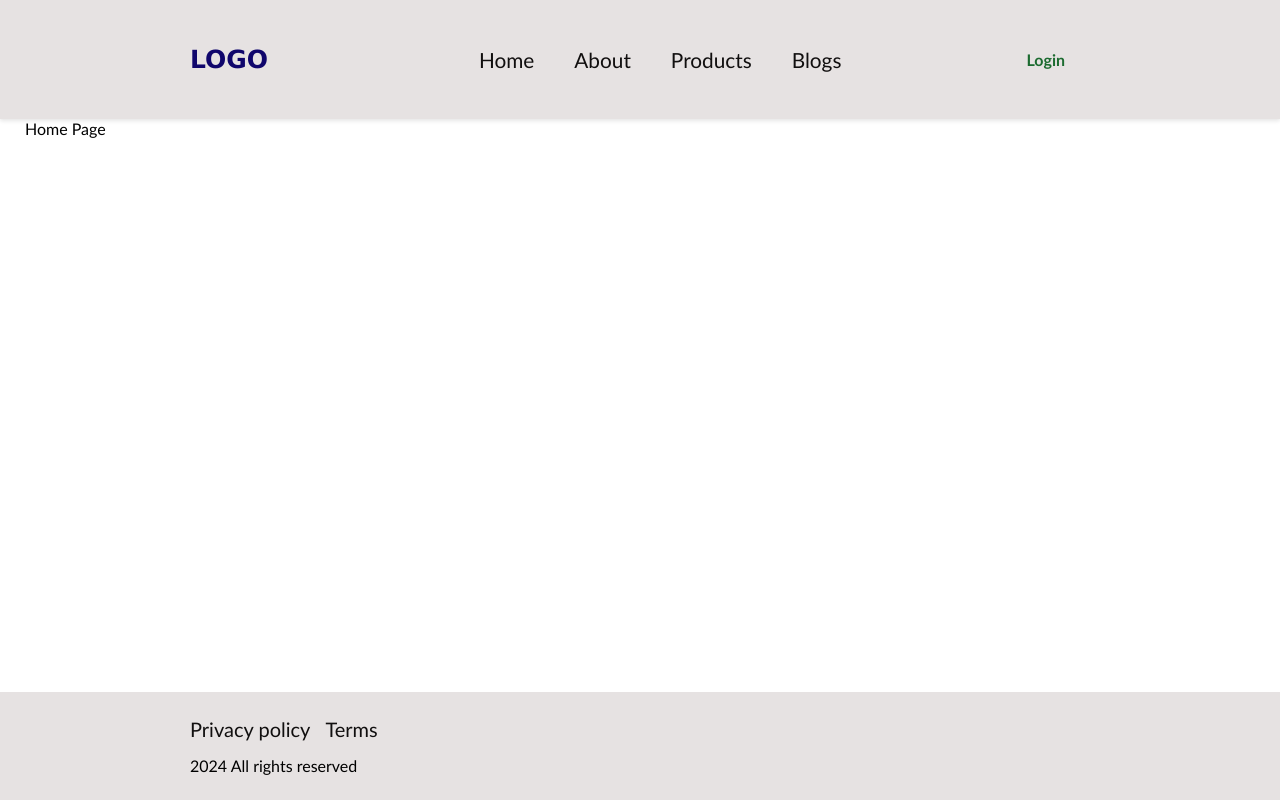
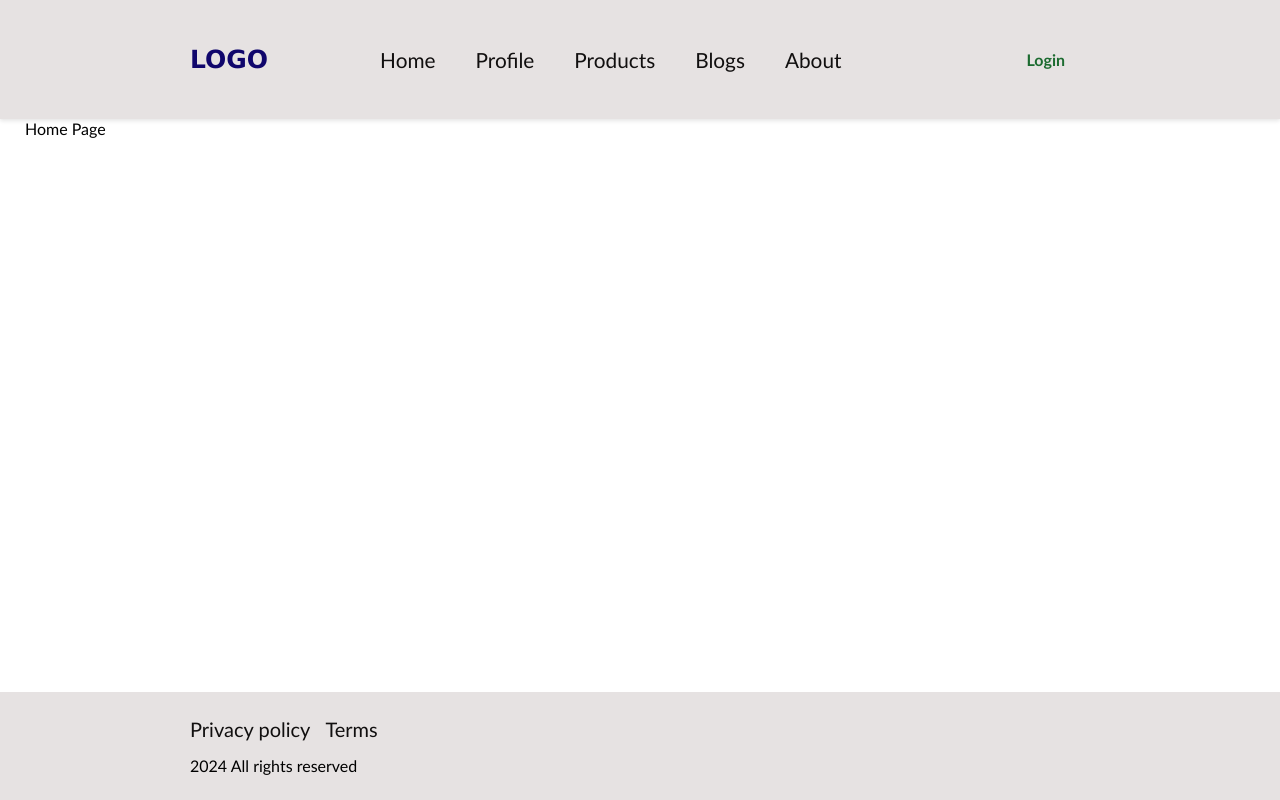
Before and after one commit to Tornik2/Assignment1, a Next.js app: page / in a window 1280 px wide. Built offline with nearby package versions, Linux system fonts and the light colour scheme; no server answers.

Commit message:
add Profile in Header Navigation

```diff
--- a/app/components/Header/Header.js
+++ b/app/components/Header/Header.js
@@ -9,7 +9,6 @@ import Link from "next/link";
 // import Link from "next/link";
 
 export default function Header() {
-  // eslint-disable-next-line no-unused-vars
   const { user, isLoading } = useUser();
   console.log(isLoading ? "loading" : user);
   const [isMenuActive, setIsMenuActive] = useState("");
@@ -20,7 +19,9 @@ export default function Header() {
   return (
     <header className="padding__header__footer">
       <div className="header_wrapper">
-        <div className="logo">LOGO</div>
+        <Link href={"/"}>
+          <div className="logo">LOGO</div>
+        </Link>
         <div
           onClick={toggleMenu}
           className={`header_menu-button ${isMenuActive && "active"}`}
@@ -38,7 +39,9 @@ export default function Header() {
                 " "
               ) : !isLoading && user ? (
                 <div className="nav__profile">
-                  <p>PROFILE</p>
+                  <div className="user__image" style={{ cursor: "pointer" }}>
+                    <img src={user?.picture} />
+                  </div>
                   <ul className="profile__nav__desktop">
                     <li>My Orders</li>
                     <li>History</li>
@@ -68,9 +71,11 @@ export default function Header() {
               <Link
                 onClick={() => setIsMenuActive(false)}
                 className=""
-                href="/about"
+                href="/profile"
               >
-                <li className="nav-list__item main__padding__sides">About</li>
+                <li className="nav-list__item main__padding__sides ">
+                  Profile
+                </li>
               </Link>
               <Link onClick={() => setIsMenuActive(false)} href="/products">
                 <li className="main__padding__sides nav-list__item">
@@ -79,6 +84,13 @@ export default function Header() {
               </Link>
               <Link onClick={() => setIsMenuActive(false)} href="/blogs">
                 <li className="main__padding__sides nav-list__item">Blogs</li>
+              </Link>
+              <Link
+                onClick={() => setIsMenuActive(false)}
+                className=""
+                href="/about"
+              >
+                <li className="nav-list__item main__padding__sides">About</li>
               </Link>
               {user ? (
                 <a className="logout__btn__mobile" href="/api/auth/logout">
```
